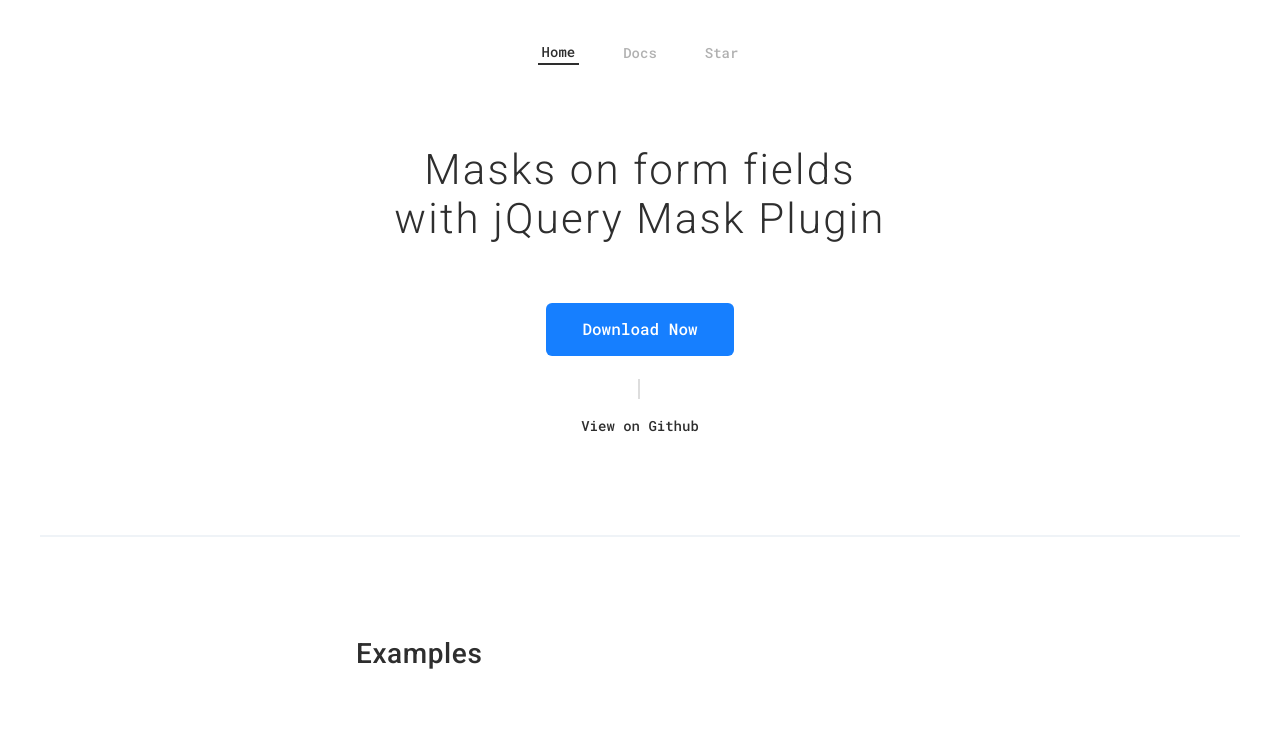
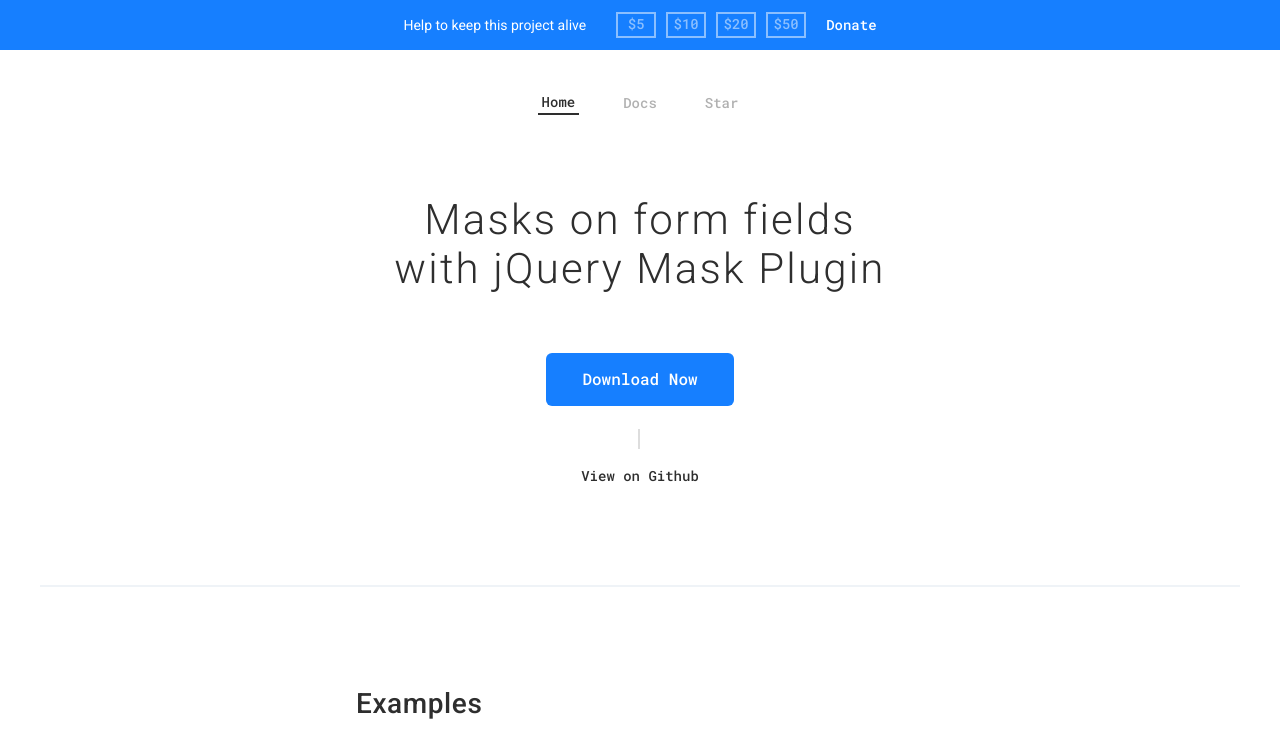
Before and after one commit to igorescobar/jQuery-Mask-Plugin, a plain HTML site: page index.html in a window 1280 px wide. Shown: the top 747 px of the page. Drawn offline with nearby package versions, Linux system fonts and the light colour scheme.

Commit message:
Creates donations bar

```diff
--- a/index.html
+++ b/index.html
@@ -16,6 +16,20 @@
   </head>
 
   <body>
+    <div class="donate">
+      <div class="container">
+        <p>Help to keep this project alive</p>
+
+        <ul>
+          <li><a href="#" class="link-small">$5</a></li>
+          <li><a href="#" class="link-small">$10</a></li>
+          <li><a href="#" class="link-small">$20</a></li>
+          <li><a href="#" class="link-small">$50</a></li>
+          <li><a href="#" class="link-small">Donate</a></li>
+        </ul>
+      </div>
+    </div>
+
     <div class="hero">
       <div class="container">
         <nav>
--- a/sass/main.sass
+++ b/sass/main.sass
@@ -151,6 +151,10 @@
   width: 100%
   height: 50px
   background-color: $color-main
+  position: fixed
+  top: 0
+  left: 0
+  z-index: 100
 
   .container
     height: 98%
@@ -171,7 +175,25 @@
     align-items: center
     justify-content: center
 
+    li:not(:last-child) a
+      display: inline-block
+      text-align: center
+      border: 2px solid #FFFFFF
+      width: 40px
+      height: 26px
+      margin-right: 10px
+      opacity: .5
+
+      &:hover,
+      &.active
+        opacity: 1
+
+    li:last-child a
+      margin-left: 10px
+
 .hero
+  margin-top: 50px
+
   .container
     display: flex
     justify-content: center
```
Also changed, not shown: docs.html (+14 -0 lines), css/main.css.
